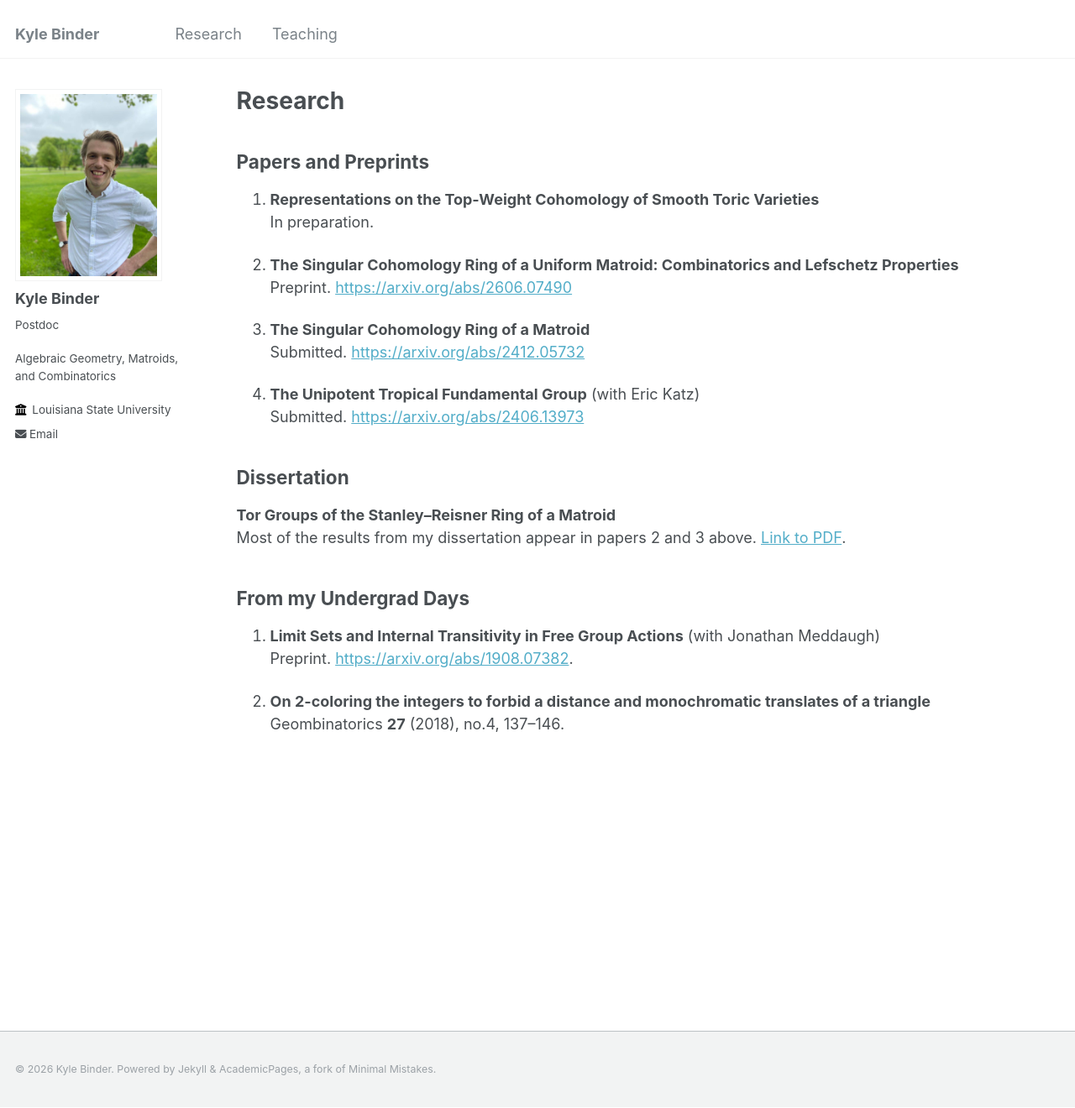
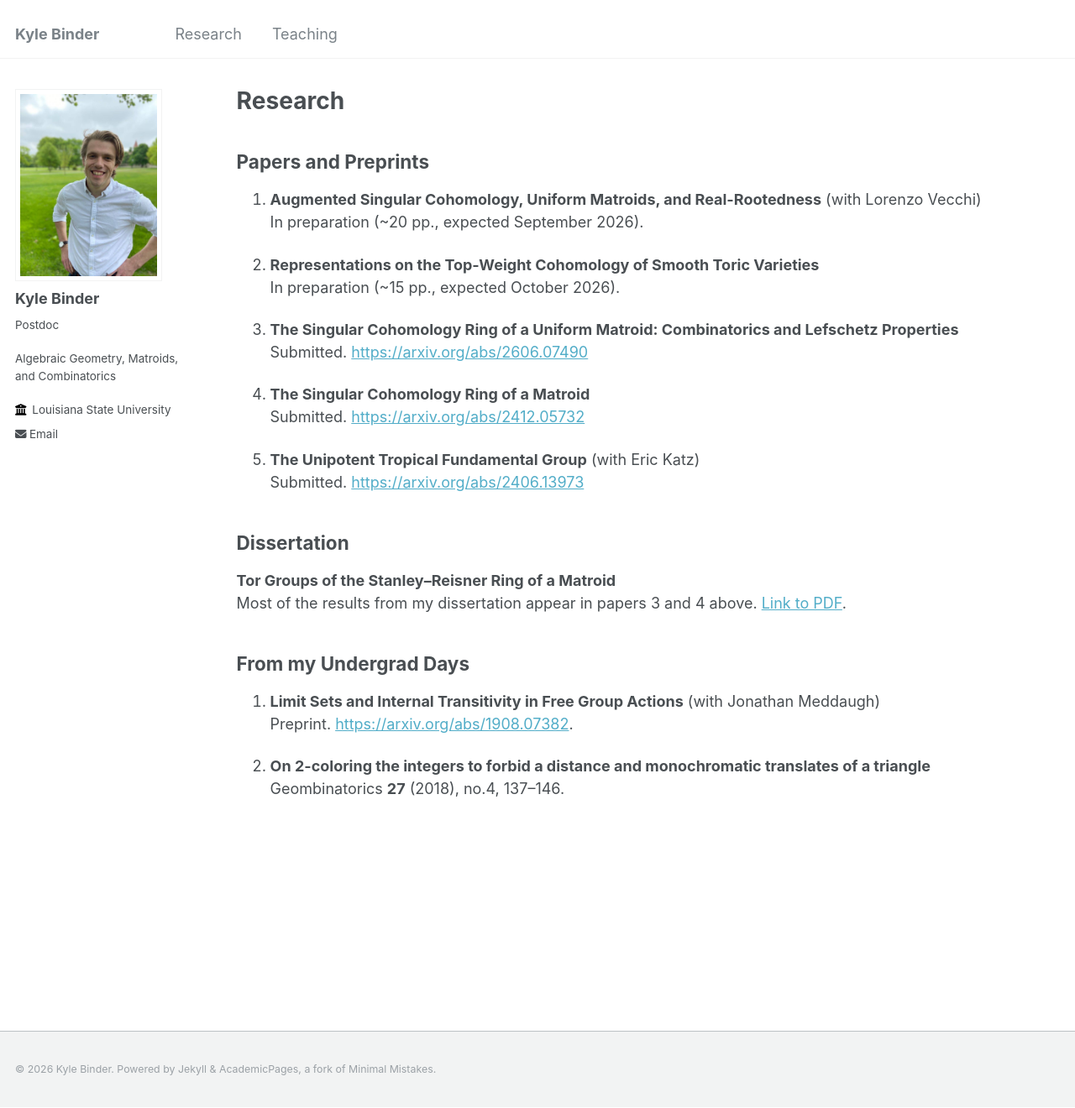
Before and after one commit to bindercommakyle/bindercommakyle.github.io, a Jekyll site: the page built from _pages/research.md, in a window 1280 px wide and 1320 px high. Shown: the whole window at 84% size. Built offline with Jekyll 4.4.1, drawn with Linux system fonts in a browser that asks for light colours.

Commit message:
Update research.md

```diff
--- a/_pages/research.md
+++ b/_pages/research.md
@@ -6,21 +6,24 @@
 ---
 
 ## Papers and Preprints
-1. **Representations on the Top-Weight Cohomology of Smooth Toric Varieties** <br>
-In preparation.
+1. **Augmented Singular Cohomology, Uniform Matroids, and Real-Rootedness** (with Lorenzo Vecchi) <br>
+In preparation (~20 pp., expected September 2026).
 
-2. **The Singular Cohomology Ring of a Uniform Matroid: Combinatorics and Lefschetz Properties** <br>
-Preprint. [https://arxiv.org/abs/2606.07490](https://arxiv.org/abs/2606.07490)
+2. **Representations on the Top-Weight Cohomology of Smooth Toric Varieties** <br>
+In preparation (~15 pp., expected October 2026).
 
-3. **The Singular Cohomology Ring of a Matroid** <br>
+3. **The Singular Cohomology Ring of a Uniform Matroid: Combinatorics and Lefschetz Properties** <br>
+Submitted. [https://arxiv.org/abs/2606.07490](https://arxiv.org/abs/2606.07490)
+
+4. **The Singular Cohomology Ring of a Matroid** <br>
 Submitted. [https://arxiv.org/abs/2412.05732](https://arxiv.org/abs/2412.05732)
 
-4. **The Unipotent Tropical Fundamental Group** (with Eric Katz) <br>
+5. **The Unipotent Tropical Fundamental Group** (with Eric Katz) <br>
 Submitted. [https://arxiv.org/abs/2406.13973](https://arxiv.org/abs/2406.13973)
 
 ## Dissertation
 **Tor Groups of the Stanley--Reisner Ring of a Matroid** <br>
-Most of the results from my dissertation appear in papers 2 and 3 above.
+Most of the results from my dissertation appear in papers 3 and 4 above.
 [Link to PDF](http://rave.ohiolink.edu/etdc/view?acc_num=osu1744360382902721).
 
 ## From my Undergrad Days
```
